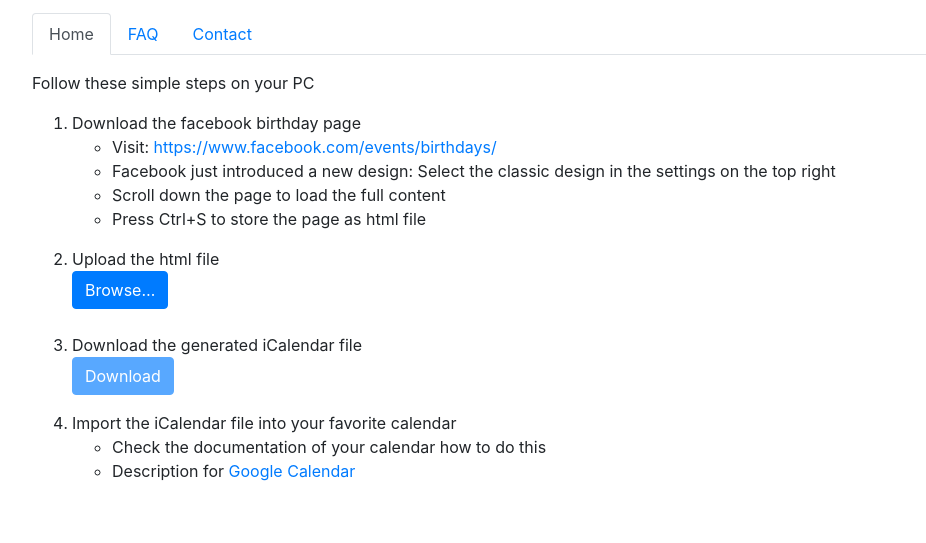
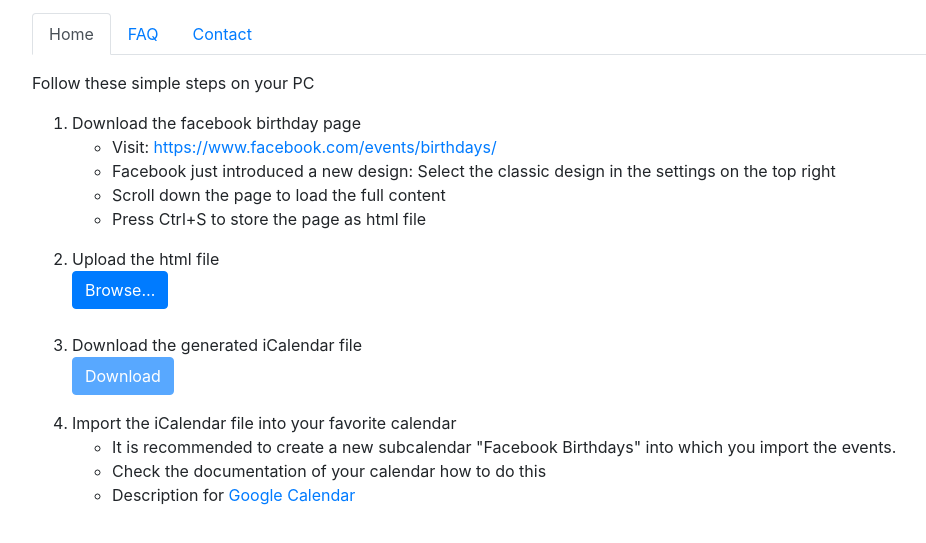
Before and after one commit to maltejoos/Facebook-Birthday-Export, a plain HTML site: page index.html in a window 1280 px wide. Shown: the part 83-626 px from the top of the page, without its empty margins (53-979 px from the left). Drawn offline with nearby package versions, Linux system fonts and the light colour scheme.

Commit message:
Adding proposal to use subcalendar

```diff
--- a/index.html
+++ b/index.html
@@ -71,6 +71,7 @@
         <p></p>
         <li>Import the iCalendar file into your favorite calendar</li>
           <ul>
+            <li>It is recommended to create a new subcalendar "Facebook Birthdays" into which you import the events.</li>
             <li>Check the documentation of your calendar how to do this</li>
             <li>Description for <a target="_blank" rel="noopener noreferrer" href="https://support.google.com/calendar/answer/37118?co=GENIE.Platform%3DDesktop&hl=en&oco=0">Google Calendar</a></li>
             <!-- <li>Hint: It may be a good idea to create a <a target="_blank" rel="noopener noreferrer" href="https://support.google.com/calendar/answer/37118?co=GENIE.Platform%3DDesktop&hl=en&oco=0">new calendar</a> to import the facebook birthdays</li> -->
```
